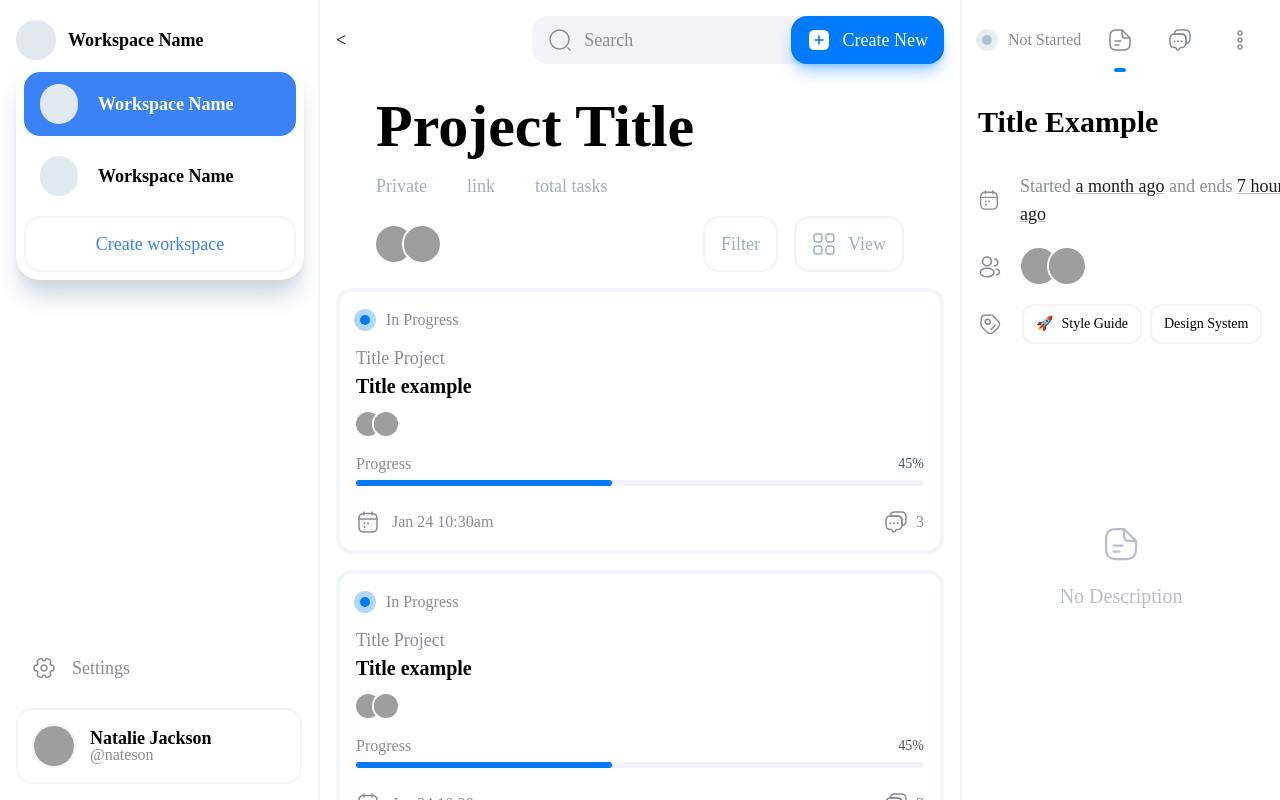
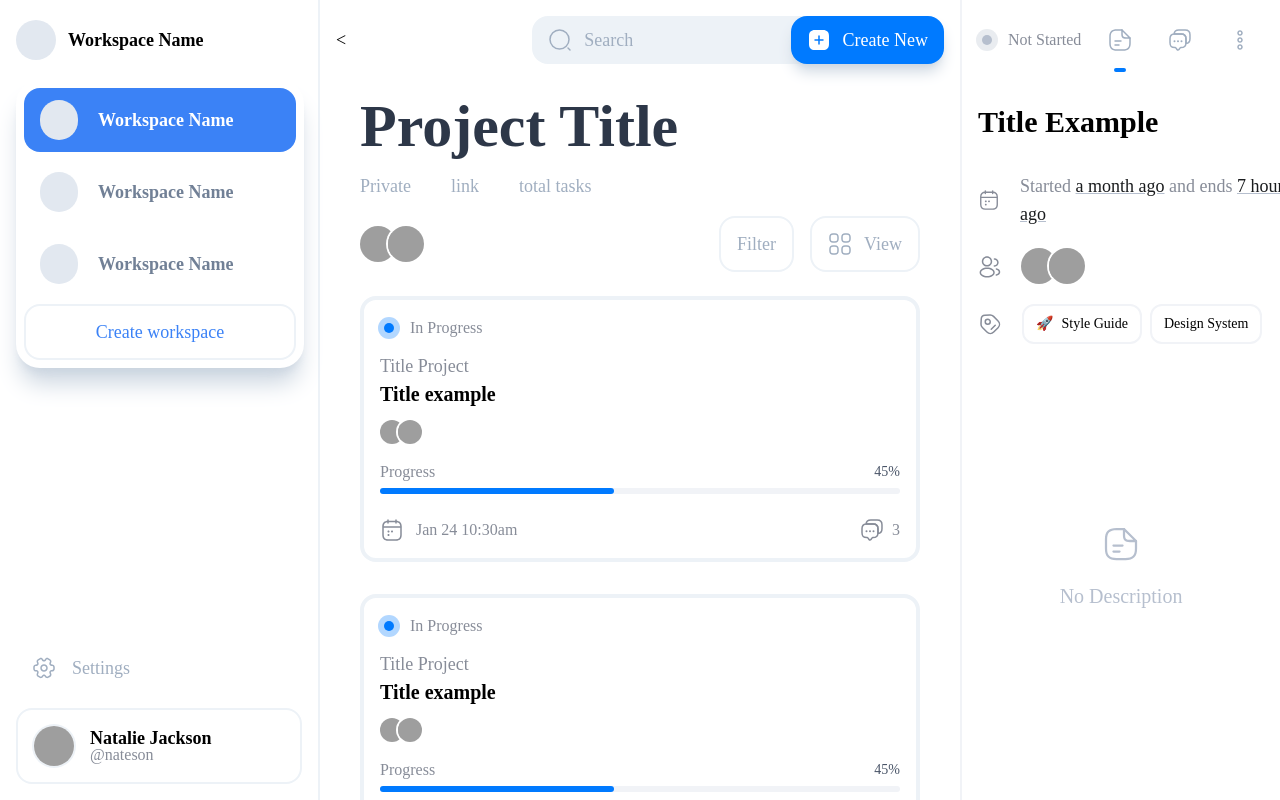
Before and after one commit to gochelias/tasklab, a Next.js app in the folder apps/web/: page / in a window 1280 px wide. Both pictures are taken after a click on the button "Workspace Name". Built offline with nearby package versions, Linux system fonts and the light colour scheme; grey boxes are pictures that could not be loaded.

Commit message:
fix(web,ui): interface colors

```diff
--- a/apps/web/src/components/projects/Project.tsx
+++ b/apps/web/src/components/projects/Project.tsx
@@ -18,10 +18,10 @@ export const Project = () => {
 	return (
 		<>
 			<div className="relative h-full overflow-auto">
-				<div className="absolute w-full px-14">
+				<div className="absolute w-full px-10">
 					<div className="flex items-center py-4">
 						{projectImg ? (
-							<div className="bg-300-light relative mr-8 h-28 w-28 overflow-hidden rounded-2xl">
+							<div className="relative mr-8 h-28 w-28 overflow-hidden rounded-2xl bg-slate-100 dark:bg-slate-700">
 								<Image
 									alt="img"
 									layout="fill"
@@ -32,10 +32,10 @@ export const Project = () => {
 							''
 						)}
 						<div>
-							<p className="text-6xl font-semibold">
+							<p className="text-6xl font-semibold text-slate-700 dark:text-slate-200">
 								Project Title
 							</p>
-							<div className="flex space-x-10 pt-4 text-[#A0AEC0]">
+							<div className="flex space-x-10 pt-4 text-slate-400">
 								<p>Private</p>
 								<a
 									href=""
@@ -56,7 +56,7 @@ export const Project = () => {
 							/>
 						</div>
 						<div className="flex space-x-4">
-							<button className="rounded-2xl border-2 border-slate-100 py-3 px-4 text-[#A0AEC0]">
+							<button className="rounded-2xl border-2 border-slate-100 py-3 px-4 text-slate-400 dark:border-slate-700">
 								Filter
 							</button>
 							<View />
@@ -64,8 +64,8 @@ export const Project = () => {
 					</div>
 				</div>
 				<div className="h-full pt-48">
-					<div className="h-full p-4">
-						<div className="mb-4 grid h-full grid-flow-row auto-rows-min grid-cols-[repeat(auto-fill,minmax(320px,1fr))] gap-4 rounded-3xl">
+					<div className="h-full py-6 px-10">
+						<div className="mb-4 grid h-full grid-flow-row auto-rows-min grid-cols-[repeat(auto-fill,minmax(320px,1fr))] gap-8 rounded-3xl">
 							<Tasks />
 						</div>
 					</div>
--- a/apps/web/src/components/sidebar/Sidebar.tsx
+++ b/apps/web/src/components/sidebar/Sidebar.tsx
@@ -5,7 +5,7 @@ import { User } from './User';
 import { Workspace } from './Workspace';
 
 export const Sidebar = () => (
-	<div className="border-300-light dark:border-300-dark flex h-screen select-none flex-col justify-between border-r-2">
+	<div className="flex h-screen select-none flex-col justify-between border-r-2 border-slate-100 dark:border-slate-700">
 		<div>
 			<div>
 				<Workspace />
--- a/apps/web/src/components/sidebar/User.tsx
+++ b/apps/web/src/components/sidebar/User.tsx
@@ -10,13 +10,13 @@ export const User = ({ href }: any) => {
 		<Fragment>
 			<Link href={href}>
 				<a>
-					<div className="border-300-light dark:border-300-dark flex space-x-4 rounded-2xl border-2 p-4">
-						<div className="ring-300-light dark:ring-300-dark relative h-10 w-10 overflow-hidden rounded-full ring-2">
+					<div className="flex space-x-4 rounded-2xl border-2 border-slate-100 p-4 dark:border-slate-700">
+						<div className="relative h-10 w-10 overflow-hidden rounded-full ring-2 ring-slate-100 dark:ring-slate-700">
 							<Image layout="fill" alt="avatar" src={img} />
 						</div>
 						<div className="m-auto flex flex-col leading-none">
 							<p className="font-semibold">Natalie Jackson</p>
-							<p className="text-100-light dark:text-100-dark text-base leading-none">
+							<p className="text-100-light text-base leading-none dark:text-slate-500">
 								@nateson
 							</p>
 						</div>
--- a/apps/web/src/components/sidebar/Workspace.tsx
+++ b/apps/web/src/components/sidebar/Workspace.tsx
@@ -1,4 +1,20 @@
 import { Menu } from '@headlessui/react';
+import { Fragment } from 'react';
+
+const workspaces = [
+	{
+		id: '1',
+		name: 'Workspace',
+	},
+	{
+		id: '2',
+		name: 'Workspace',
+	},
+	{
+		id: '3',
+		name: 'Workspace',
+	},
+];
 
 export const Workspace = () => (
 	<>
@@ -9,39 +25,31 @@ export const Workspace = () => (
 					Workspace Name
 				</p>
 			</Menu.Button>
-			<Menu.Items className="absolute -m-4 mx-4 w-72 space-y-2 rounded-3xl bg-white p-2 shadow-xl shadow-slate-300">
+			<Menu.Items className="dark:shadow-slate-dark absolute mx-4 w-72 space-y-2 rounded-3xl bg-white p-2 shadow-xl shadow-slate-300 dark:bg-slate-800 dark:shadow-xl">
+				{workspaces.map((workspace: any) => (
+					<Fragment key={workspace.id}>
 						<Menu.Item>
-					{({ active }: any) => (
 							<button
-							className={`${active} flex w-full items-center space-x-2 rounded-2xl bg-blue-500 px-4 py-3 text-white`}
+								className={`${
+									workspace.id === '1'
+										? 'bg-blue-500 text-white hover:bg-blue-500'
+										: 'text-slate-500 hover:bg-slate-100 dark:text-slate-400 dark:hover:bg-slate-700'
+								} flex w-full items-center space-x-2 rounded-2xl px-4 py-3  `}
 							>
-							<div className="bg relative mr-3 h-10 w-10 rounded-full bg-slate-200"></div>
+								<div className="bg dark: relative mr-3 h-10 w-10 rounded-full bg-slate-200 dark:bg-slate-600"></div>
 								<p className="h-7 w-48 overflow-hidden truncate text-left font-semibold">
 									Workspace Name
 								</p>
 							</button>
-					)}
 						</Menu.Item>
+					</Fragment>
+				))}
 				<Menu.Item>
 					{({ active }: any) => (
 						<button
 							className={`${
-								active && 'bg-slate-100'
-							} flex w-full items-center space-x-2 rounded-2xl px-4 py-3`}
-						>
-							<div className="bg relative mr-3 h-10 w-10 rounded-full bg-slate-200"></div>
-							<p className="h-7 w-48 overflow-hidden truncate text-left font-semibold">
-								Workspace Name
-							</p>
-						</button>
-					)}
-				</Menu.Item>
-				<Menu.Item>
-					{({ active }: any) => (
-						<button
-							className={`${
-								active && 'bg-slate-100'
-							} flex w-full items-center justify-center space-x-2 rounded-2xl border-2 border-slate-100 px-4 py-3 text-blue-500`}
+								active && 'bg-slate-100 dark:bg-slate-700'
+							} flex w-full items-center justify-center space-x-2 rounded-2xl border-2 border-slate-100 px-4 py-3 text-blue-500 dark:border-slate-700`}
 						>
 							Create workspace
 						</button>
--- a/apps/web/src/components/tasks/Tasks.tsx
+++ b/apps/web/src/components/tasks/Tasks.tsx
@@ -41,7 +41,7 @@ export const Tasks = () => {
 		<>
 			{tasks.map((task: Task) => (
 				<Fragment key={task.id}>
-					<div className="dark:border-300-dark flex h-min flex-col rounded-2xl border-4 border-slate-100 p-4 transition-shadow duration-100 ease-linear hover:shadow-xl hover:shadow-slate-200">
+					<div className="dark:hover:shadow-slate-dark flex h-min flex-col rounded-2xl border-4 border-slate-100 p-4 transition-shadow duration-100 ease-linear hover:shadow-xl hover:shadow-slate-200 dark:border-slate-700">
 						<div className="flex items-center justify-between">
 							<TaskStatus taskStatus="IN_PROGRESS" />
 						</div>
--- a/apps/web/src/components/topbar/ItemCreateNew.tsx
+++ b/apps/web/src/components/topbar/ItemCreateNew.tsx
@@ -21,7 +21,7 @@ export const ItemCreateNew = ({ icon, label, setOpen }: Item) => {
 					<button
 						onClick={openModal}
 						className={`${
-							active && 'bg-300-light dark:bg-black'
+							active && 'bg-slate-100 dark:bg-slate-700'
 						} flex w-full items-center rounded-2xl px-4 py-3`}
 					>
 						{icon}
--- a/apps/web/src/components/topbar/Topbar.tsx
+++ b/apps/web/src/components/topbar/Topbar.tsx
@@ -6,7 +6,7 @@ export const Topbar = () => (
 		<div className="items absolute flex h-20 w-full items-center justify-between px-4">
 			<div>{'<'}</div>
 			<div className="relative flex h-20 items-center">
-				<button className="bg-300-light text-100-light absolute mx-auto flex h-12 w-80 items-center rounded-2xl px-4 text-left">
+				<button className="absolute mx-auto flex h-12 w-80 items-center rounded-2xl bg-slate-100 px-4 text-left text-slate-400 dark:bg-slate-700">
 					<SearchIcon className="mr-3" />
 					Search
 				</button>
--- a/apps/web/src/styles/globals.css
+++ b/apps/web/src/styles/globals.css
@@ -15,7 +15,7 @@
 		transition-all
 		duration-200
 		ease-linear
-		dark:bg-[#171923]
+		dark:bg-slate-900
 		dark:text-white;
 	}
 }
--- a/apps/web/tailwind.config.js
+++ b/apps/web/tailwind.config.js
@@ -8,6 +8,19 @@ module.exports = {
 	theme: {
 		extend: {
 			colors: {
+				slate: {
+					50: '#F7FAFC',
+					100: '#EDF2F7',
+					200: '#E2E8F0',
+					300: '#CBD5E0',
+					400: '#A0AEC0',
+					500: '#718096',
+					600: '#4A5568',
+					700: '#2D3748',
+					800: '#1A202C',
+					900: '#171923',
+					dark: '#0C111C',
+				},
 				transparent: 'transparent',
 				current: 'currentColor',
 				black: '#1A1C1E',
--- a/packages/ui/src/styles/index.css
+++ b/packages/ui/src/styles/index.css
@@ -8,44 +8,43 @@
 	}
 
 	.sidebar-button {
-		@apply text-100-light
-		dark:text-100-dark
-		flex
+		@apply flex
 		w-full
 		space-x-4
 		rounded-2xl
 		px-4
 		py-3
-		leading-none;
+		leading-none
+		text-slate-400;
 	}
 
 	.sidebar-button-hover {
-		@apply hover:bg-400-light
-		dark:hover:bg-400-dark
-		transition-all
-		duration-75 ease-linear;
+		@apply transition-all
+		duration-75
+		ease-linear
+		hover:bg-slate-100
+		dark:hover:bg-slate-700;
 	}
 
 	.sidebar-button-active {
-		@apply bg-blue-light
-		dark:bg-blue-dark
+		@apply bg-blue-500
 		text-white
+		dark:bg-blue-500
 		dark:text-white;
 	}
 
 	.icon-button {
-		@apply text-100-light
-		dark:text-100-dark
-		rounded-2xl
-		p-3;
+		@apply rounded-2xl
+		p-3
+		text-slate-400;
 	}
 
 	.icon-button-hover {
-		@apply hover:bg-400-light
-		dark:hover:bg-400-dark
-		transition-all
+		@apply transition-all
 		duration-75
-		ease-linear;
+		ease-linear
+		hover:bg-slate-100
+		dark:hover:bg-slate-700;
 	}
 
 	.task-preview-container {
@@ -96,8 +95,7 @@
 
 	.create-new {
 		@apply bg-blue-light
-		dark:bg-blue-dark
-		shadow-blue-dark/40
+		dark:shadow-slate-dark
 		m-auto
 		flex
 		items-center
@@ -108,25 +106,27 @@
 		leading-none
 		text-white
 		shadow-lg
+		shadow-slate-300
 		transition-shadow
 		duration-75
 		ease-in
-		active:shadow-none;
+		active:shadow-none
+		dark:bg-blue-500;
 	}
 
 	.items-create-new {
-		@apply dark:bg-400-dark
-		text-100-light
-		dark:text-100-dark
+		@apply dark:shadow-slate-dark
 		absolute
 		right-0
 		mt-4
-		w-64
+		w-56
 		space-y-2
 		rounded-3xl
 		bg-white
 		p-2
-		shadow-lg;
+		text-slate-400
+		shadow-lg
+		dark:bg-slate-800;
 	}
 
 	.task-status {
```
Also changed, not shown: apps/web/src/components/projects/View.tsx (+5 -5 lines). Lines whose indentation alone changed are shown as unchanged.
